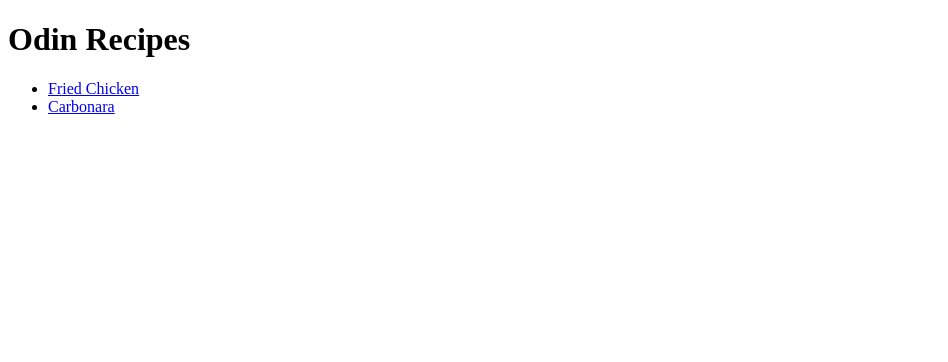
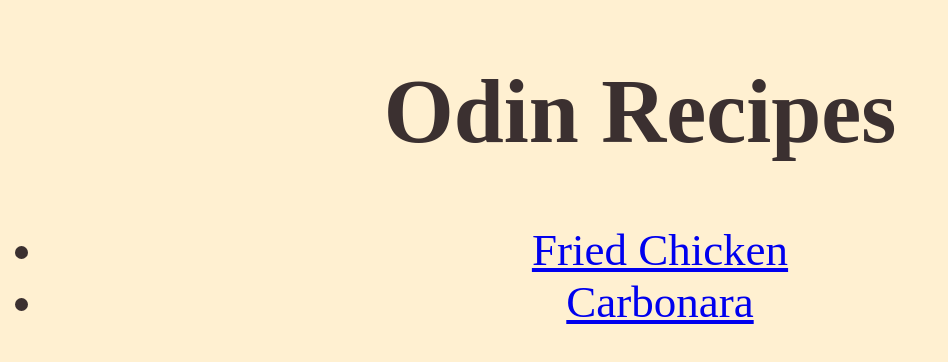
Before and after one commit to chevie22/odin-recipes, a plain HTML site: page index.html in a window 1280 px wide. Shown: the whole page, without its empty margins (0-948 px from the left). Drawn offline with Linux system fonts and the light colour scheme.

Commit message:
Add styles to elements

```diff
--- a/index.html
+++ b/index.html
@@ -3,13 +3,14 @@
 <head>
     <meta charset="UTF-8">
     <meta name="viewport" content="width=device-width, initial-scale=1.0">
+    <link rel = "stylesheet" href = "styles.css">
     <title>Document</title>
 </head>
 <body>
-    <h1>Odin Recipes</h1>
+    <h1 class = "center" id = "heading">Odin Recipes</h1>
     <ul>
-        <li><a href = "./odin-recipes/fried-chicken.html">Fried Chicken</a></li>
-        <li><a href = "./odin-recipes/carbonara.html">Carbonara</a></li>
+        <li class = "center list"><a href = "./odin-recipes/fried-chicken.html">Fried Chicken</a></li>
+        <li class = "center list"><a href = "./odin-recipes/carbonara.html">Carbonara</a></li>
     </ul>
 </body>
 </html>
--- /dev/null
+++ b/styles.css
@@ -0,0 +1,21 @@
+h1{
+    font-size: 90px;
+}
+
+#heading{
+    color: #3B3030;
+}
+
+.center{
+    text-align: center;
+    list-style-position: outside;
+}
+
+.list{
+    font-size: 45px;
+    color: #3B3030;
+}
+
+body{
+    background: #FFF0D1;
+}
```
